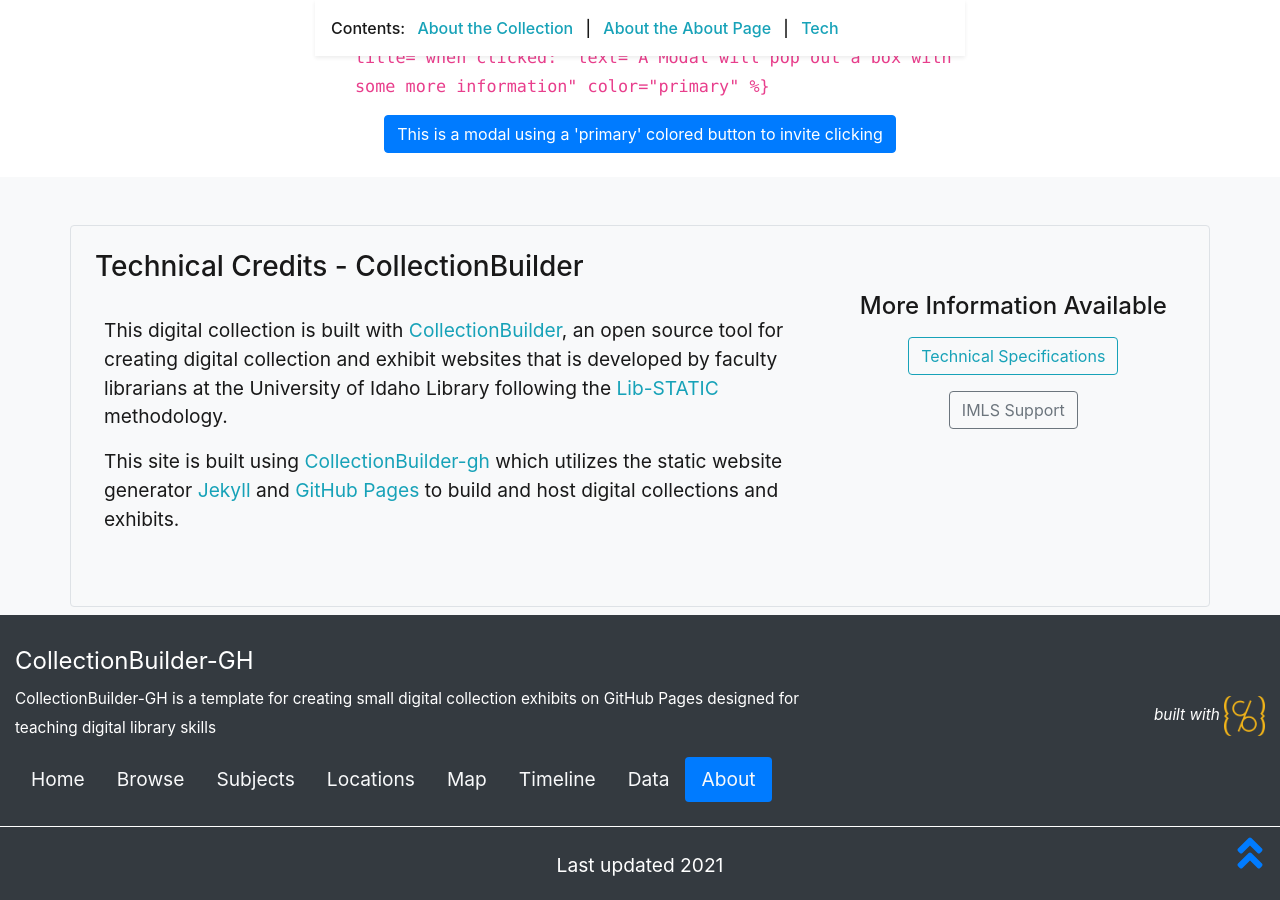
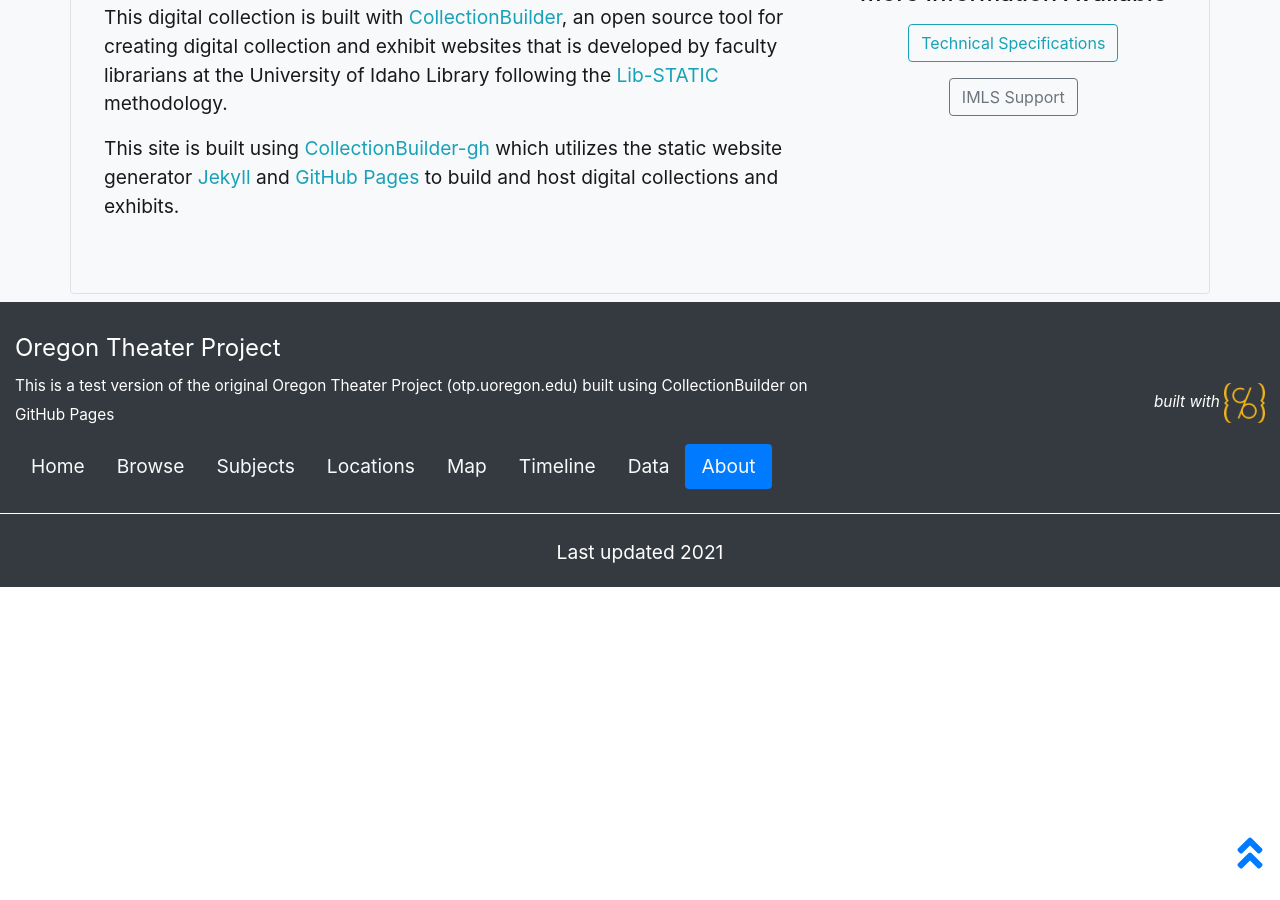
Before and after one commit to gabrielesh/otp_test, a Jekyll site: the page built from pages/about.md, in a window 1280 px wide and 900 px high, scrolled down 5180 px. Built offline with Jekyll 4.4.1, drawn with Linux system fonts in a browser that asks for light colours; after the commit the page ends 5767 px from its top, so only the background shows below that; some of the changed text lies outside the part shown.

Commit message:
Config for OTP, theaters-metadata sheet

```diff
--- a/_config.yml
+++ b/_config.yml
@@ -20,21 +20,21 @@
 # SITE SETTINGS
 #
 # title of site appears in banner
-title: CollectionBuilder-GH
+title: Oregon Theater Project
 # tagline, a short phrase that will appear throughout the site in the top banner
-tagline: a template for creating simple digital exhibits
+tagline: Exhibition & Moviegoing In The Silent Era
 # description appears in meta tags and other locations
 # this description might appear in search result lists, keep around 160 characters max
-description: "CollectionBuilder-GH is a template for creating small digital collection exhibits on GitHub Pages designed for teaching digital library skills"
+description: "This is a test version of the original Oregon Theater Project (otp.uoregon.edu) built using CollectionBuilder on GitHub Pages"
 # creator of the digital collection, to appear in meta tags; we typically use our GitHub usernames but feel free to just use your name
-author: CollectionBuilder
+author: Michael Aronson and Elizabeth Peterson
 
 ##########
 # COLLECTION SETTINGS
 #
 # Set the metadata for your collection (the name of the csv file in your _data directory that describes the objects in your collection)
 # Use the filename of your CSV **without** the ".csv" extension! E.g. _data/demo-metadata.csv --> "demo-metadata"
-metadata: demo-metadata
+metadata: theaters-metadata
 
 ##########
 # GOOGLE SERVICES [optional!]
```
